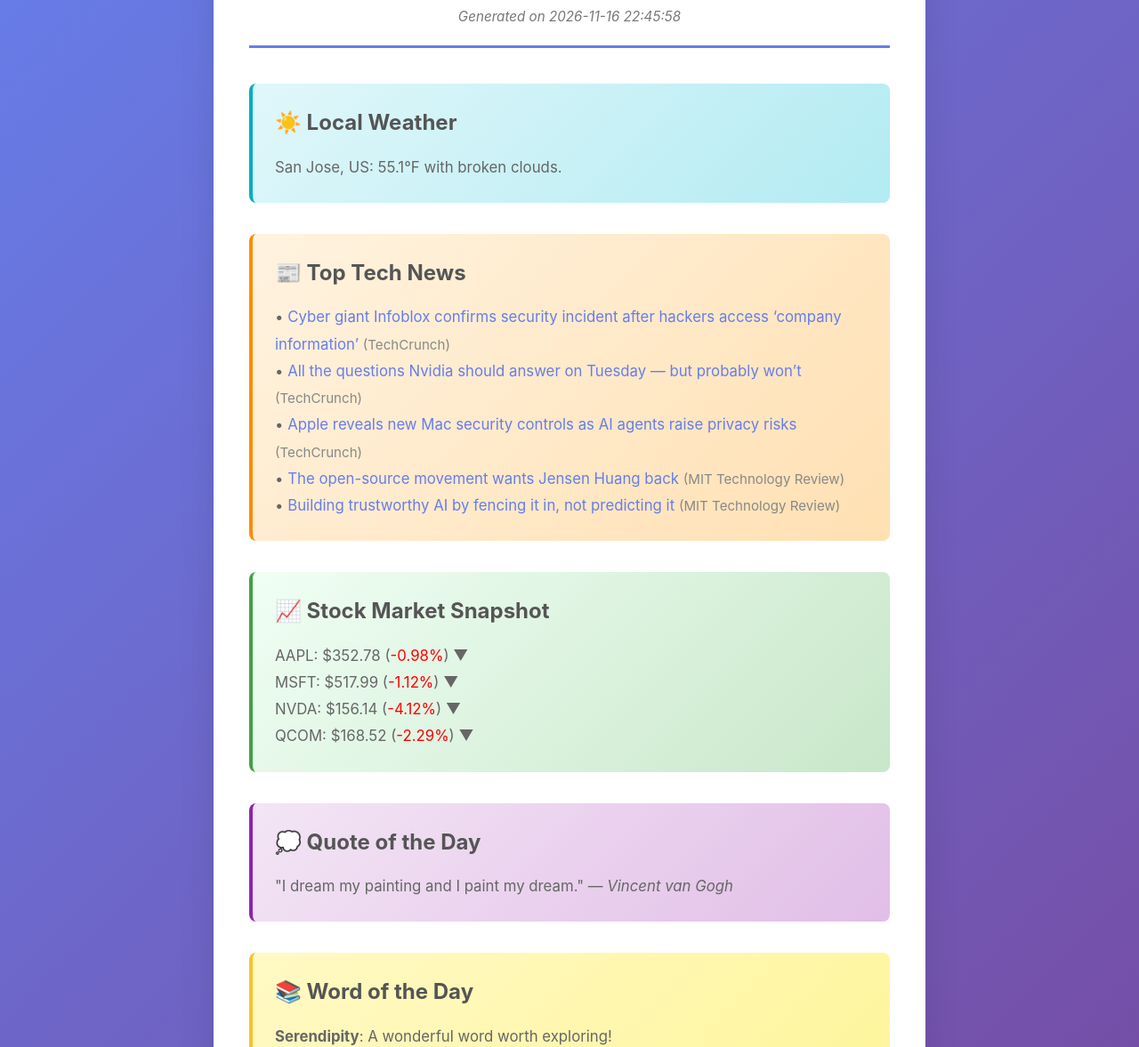
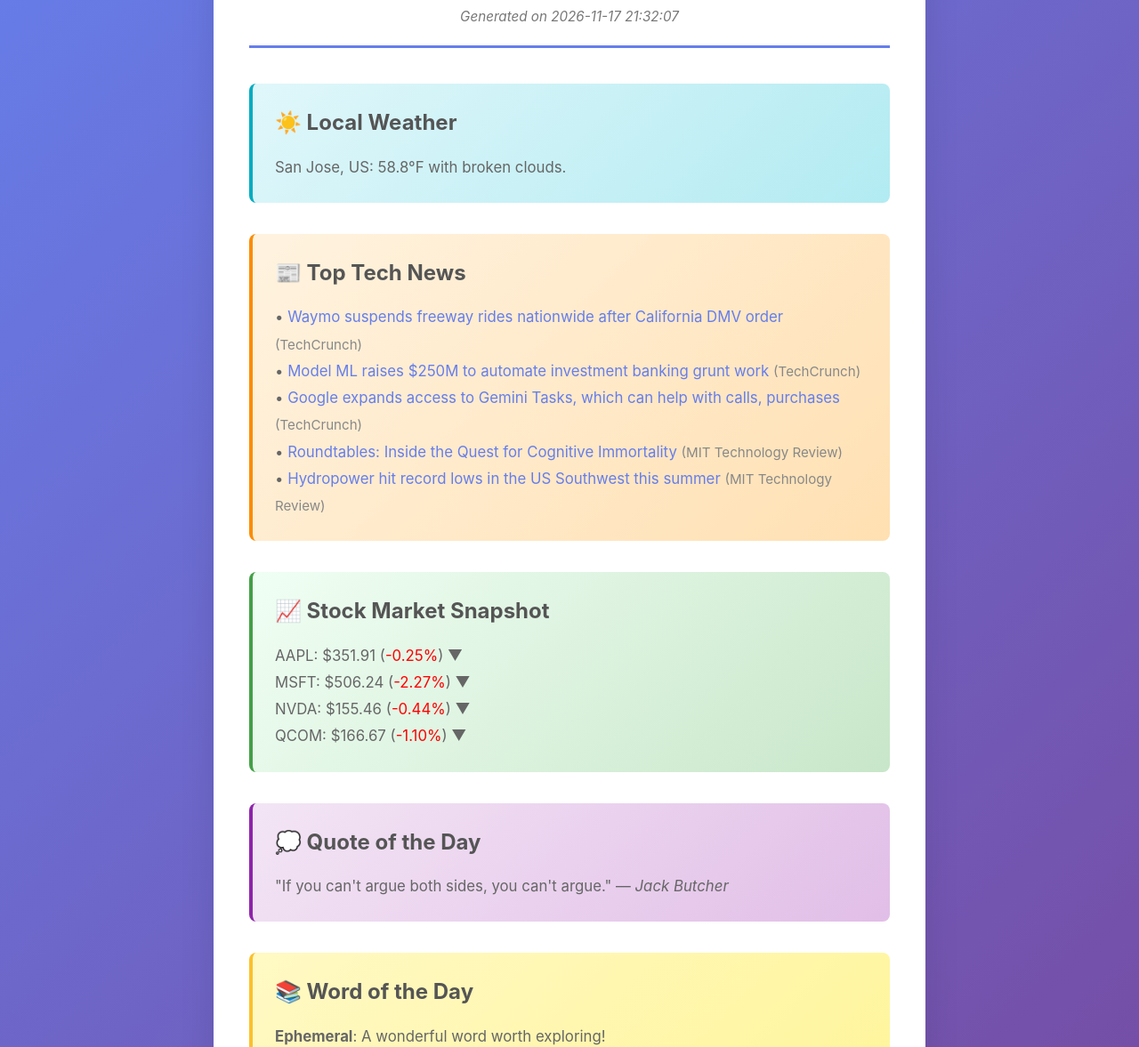
Before and after one commit to anuksandhu/daily-digest, a plain HTML site: page index.html in a window 1280 px wide. Shown: the part 127-1304 px from the top of the page at 89% size. Drawn offline with Linux system fonts and the light colour scheme.

Commit message:
🤖 Update digest - 2026-11-17 21:32 UTC

```diff
--- a/index.html
+++ b/index.html
@@ -154,41 +154,41 @@
     <div class="container">
         <header>
             <h1>📰 Daily Digest</h1>
-            <p class="timestamp">Generated on 2026-11-16 22:45:58</p>
+            <p class="timestamp">Generated on 2026-11-17 21:32:07</p>
         </header>
 
         <div class="section weather">
             <h2>☀️ Local Weather</h2>
             <div class="section-content">
-                San Jose, US: 55.1°F with broken clouds.
+                San Jose, US: 58.8°F with broken clouds.
             </div>
         </div>
 
         <div class="section news">
             <h2>📰 Top Tech News</h2>
             <div class="section-content">
-                • <a href='https://techcrunch.com/2026/11/16/cyber-giant-infoblox-confirms-security-incident-after-hackers-access-company-information/' target='_blank'>Cyber giant Infoblox confirms security incident after hackers access ‘company information’</a> <span style='color: #888; font-size: 0.9em;'>(TechCrunch)</span><br>• <a href='https://techcrunch.com/2026/11/16/all-the-questions-nvidia-should-answer-on-tuesday-but-probably-wont/' target='_blank'>All the questions Nvidia should answer on Tuesday — but probably won’t</a> <span style='color: #888; font-size: 0.9em;'>(TechCrunch)</span><br>• <a href='https://techcrunch.com/2026/11/16/apple-reveals-new-mac-security-controls-as-ai-agents-raise-privacy-risks/' target='_blank'>Apple reveals new Mac security controls as AI agents raise privacy risks</a> <span style='color: #888; font-size: 0.9em;'>(TechCrunch)</span><br>• <a href='https://www.technologyreview.com/2026/11/16/1148624/the-open-source-movement-wants-jensen-huang-back/' target='_blank'>The open-source movement wants Jensen Huang back</a> <span style='color: #888; font-size: 0.9em;'>(MIT Technology Review)</span><br>• <a href='https://www.technologyreview.com/2026/11/16/1148565/building-trustworthy-ai-by-fencing-it-in-not-predicting-it/' target='_blank'>Building trustworthy AI by fencing it in, not predicting it</a> <span style='color: #888; font-size: 0.9em;'>(MIT Technology Review)</span>
+                • <a href='https://techcrunch.com/2026/11/17/waymo-suspends-freeway-rides-nationwide-after-california-dmv-order/' target='_blank'>Waymo suspends freeway rides nationwide after California DMV order</a> <span style='color: #888; font-size: 0.9em;'>(TechCrunch)</span><br>• <a href='https://techcrunch.com/2026/11/17/model-ml-raises-250m-to-automate-investment-banking-grunt-work/' target='_blank'>Model ML raises $250M to automate investment banking grunt work</a> <span style='color: #888; font-size: 0.9em;'>(TechCrunch)</span><br>• <a href='https://techcrunch.com/2026/11/17/google-expands-access-to-gemini-tasks-which-can-help-with-calls-purchases/' target='_blank'>Google expands access to Gemini Tasks, which can help with calls, purchases</a> <span style='color: #888; font-size: 0.9em;'>(TechCrunch)</span><br>• <a href='https://www.technologyreview.com/2026/11/17/1148049/roundtables-inside-the-quest-for-cognitive-immortality/' target='_blank'>Roundtables: Inside the Quest for Cognitive Immortality</a> <span style='color: #888; font-size: 0.9em;'>(MIT Technology Review)</span><br>• <a href='https://www.technologyreview.com/2026/11/17/1148742/hydropower-drought-colorado-river/' target='_blank'>Hydropower hit record lows in the US Southwest this summer</a> <span style='color: #888; font-size: 0.9em;'>(MIT Technology Review)</span>
             </div>
         </div>
 
         <div class="section stocks">
             <h2>📈 Stock Market Snapshot</h2>
             <div class="section-content">
-                AAPL: $352.78 (<span style='color: red;'>-0.98%</span>) ▼<br>MSFT: $517.99 (<span style='color: red;'>-1.12%</span>) ▼<br>NVDA: $156.14 (<span style='color: red;'>-4.12%</span>) ▼<br>QCOM: $168.52 (<span style='color: red;'>-2.29%</span>) ▼
+                AAPL: $351.91 (<span style='color: red;'>-0.25%</span>) ▼<br>MSFT: $506.24 (<span style='color: red;'>-2.27%</span>) ▼<br>NVDA: $155.46 (<span style='color: red;'>-0.44%</span>) ▼<br>QCOM: $166.67 (<span style='color: red;'>-1.10%</span>) ▼
             </div>
         </div>
 
         <div class="section quote">
             <h2>💭 Quote of the Day</h2>
             <div class="section-content">
-                "I dream my painting and I paint my dream." — <em>Vincent van Gogh</em>
+                "If you can't argue both sides, you can't argue." — <em>Jack Butcher</em>
             </div>
         </div>
 
         <div class="section word">
             <h2>📚 Word of the Day</h2>
             <div class="section-content">
-                <strong>Serendipity</strong>: A wonderful word worth exploring!
+                <strong>Ephemeral</strong>: A wonderful word worth exploring!
             </div>
         </div>
 
```
